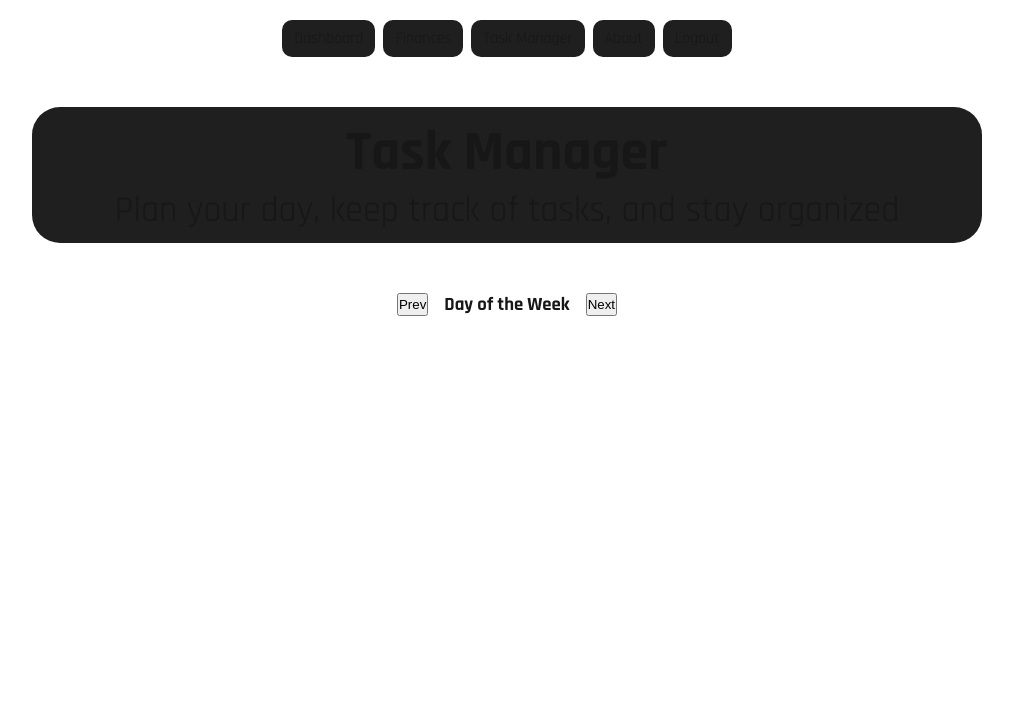
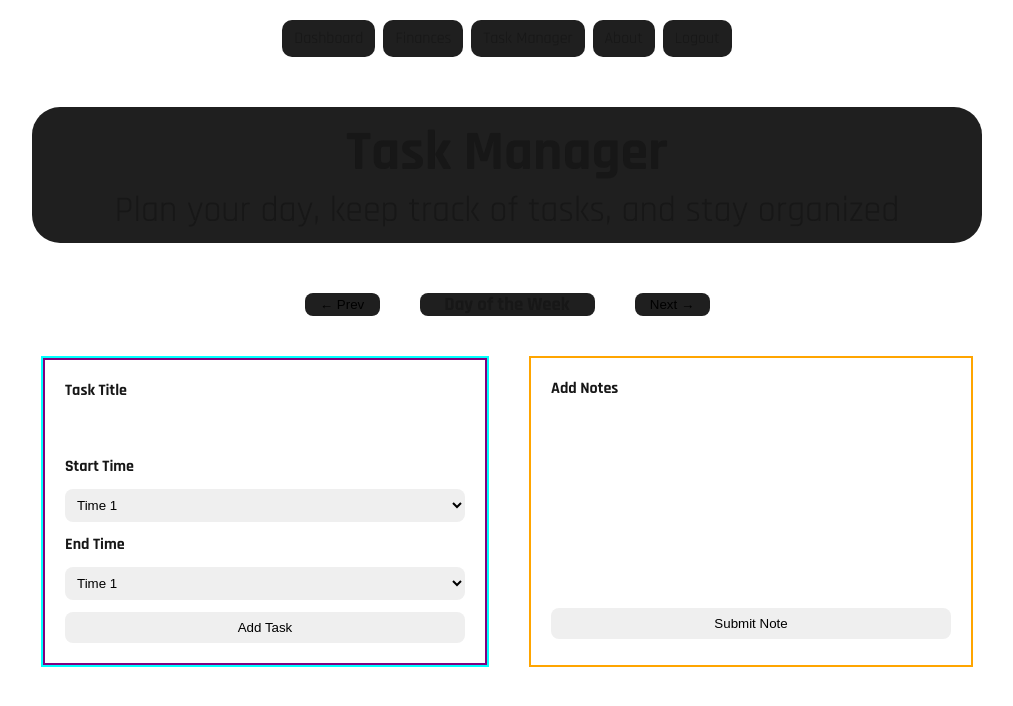
Before and after one commit to xTfTV/finance-tracker, a Next.js app: page /Tasks in a window 1280 px wide. Shown: the top 706 px of the page, without its empty margins (133-1146 px from the left). Built offline with nearby package versions, Linux system fonts and the light colour scheme.

Commit message:
Adding the forms for the notes and tasks sections

```diff
--- a/src/app/Tasks/page.tsx
+++ b/src/app/Tasks/page.tsx
@@ -1,10 +1,15 @@
 import './tasks.css';
 import Navbar from '../Components/Navbar/navbar';
+
+import type { Metadata } from 'next';
+export const metadata: Metadata = {
+    title: 'Task Manager'
+}
+
 
 export default function Tasks() {
     return (
         <div className="page-container">
-            <title>Task Manager</title>
             <Navbar />
             <div className="header-container">
                 <div className="header-card">
@@ -12,11 +17,47 @@ export default function Tasks() {
                     <p>Plan your day, keep track of tasks, and stay organized</p>
                 </div>
             </div>
+
             <div className="next-prev-container">
                 <div className="next-prev-card">
-                    <button>Prev</button>
+                    <button>← Prev</button>
                     <h3>Day of the Week</h3>
-                    <button>Next</button>
+                    <button>Next →</button>
+                </div>
+            </div>
+
+            <div className="new-task-container">
+                <div className="new-task-layout">
+                    <div className="new-task-form">
+                        <form>
+                            <label>Task Title</label>
+                            <input type="text"></input>
+                            {/* Will be changing this - 96 option tags is not feasible - js will take care of this */}
+                            <label>Start Time</label>
+                            <select>
+                                <option>Time 1</option>
+                                <option>Time 2</option>
+                                <option>Time ...</option>
+                            </select>
+                            {/* Will also be changing this to be dynamic */}
+                            <label>End Time</label>
+                            <select>
+                                <option>Time 1</option>
+                                <option>Time 2</option>
+                                <option>Time ...</option>
+                            </select>
+
+                            <button>Add Task</button>
+                        </form>
+                    </div>
+                </div>
+                <div className="daily-notes-form">
+                    <form>
+                        <label>Add Notes</label>
+                        <textarea></textarea>
+
+                        <button> Submit Note</button>
+                    </form>
                 </div>
             </div>
         </div>
--- a/src/app/Tasks/tasks.css
+++ b/src/app/Tasks/tasks.css
@@ -2,7 +2,7 @@
 @import url('https://fonts.googleapis.com/css2?family=Rajdhani:wght@400;500;600;700&display=swap');
 
 .page-container {
-    font-family: 'Rajdhani', 'sans-serif';
+    font-family: 'Rajdhani', sans-serif;
 }
 
 .header-container {
@@ -48,5 +48,100 @@
 
 .next-prev-card {
     display: flex;
-    gap: 16px;
+    gap: 40px;
 }
+
+.next-prev-card button {
+    background-color: #1f1f1f;
+    width: 75px;
+    border: none;
+    border-radius: 8px;
+    cursor: pointer;
+
+    transition: transform 0.2s ease, box-shadow 0.2s ease;
+}
+
+.next-prev-card button:hover {
+    transform: translateY(-3px) scale(1.05);
+    box-shadow: 0 6px 12px rgba(255,255,255,0.2);
+}
+
+.next-prev-card h3 {
+    background-color: #1f1f1f;
+    width: 175px;
+    text-align: center;
+    border-radius: 8px;
+}
+
+.new-task-container {
+    border: 2px solid white;
+    display: flex;
+    justify-content: center;
+    gap: 40px;
+    padding: 18px 26px;
+}
+
+.new-task-layout {
+    border: 2px solid cyan;
+}
+
+.new-task-form {
+    border: 2px solid purple;
+    padding: 20px;
+}
+
+.new-task-form form {
+    display: flex;
+    flex-direction: column;
+    gap: 12px;
+}
+
+.new-task-form input,
+.new-task-form select,
+.new-task-form button {
+    padding: 8px;
+    border-radius: 8px;
+    border: none;
+    width: 400px;
+}
+
+.daily-notes-form {
+    border: 2px solid orange;
+    display: flex;
+    min-width: 300px;
+    padding: 20px;
+}
+
+.daily-notes-form form {
+    display: flex;
+    flex-direction: column;
+    gap: 12px;
+}
+
+.daily-notes-form textarea,
+.daily-notes-form select,
+.daily-notes-form button {
+    padding: 8px;
+    border-radius: 8px;
+    border: none;
+    width: 400px;
+}
+
+.daily-notes-form textarea {
+    width: 100%;
+    height: 185px;
+    padding: 16px;
+    box-sizing: border-box;
+
+    resize: none;
+    vertical-align: top;
+
+    font-family: inherit;
+    font-size: 18px;
+    line-height: 1.4;
+}
+
+.new-task-form label,
+.daily-notes-form label {
+    font-weight: bold;
+}
```
